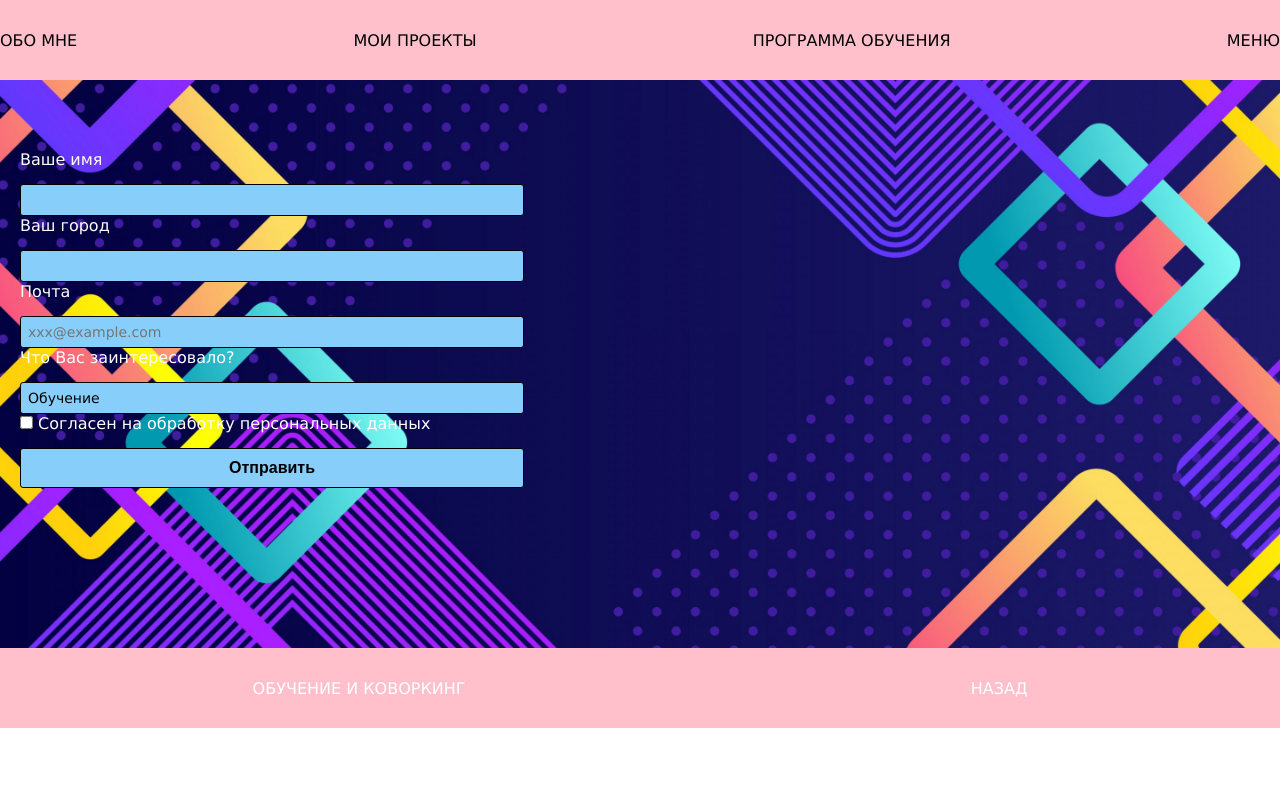
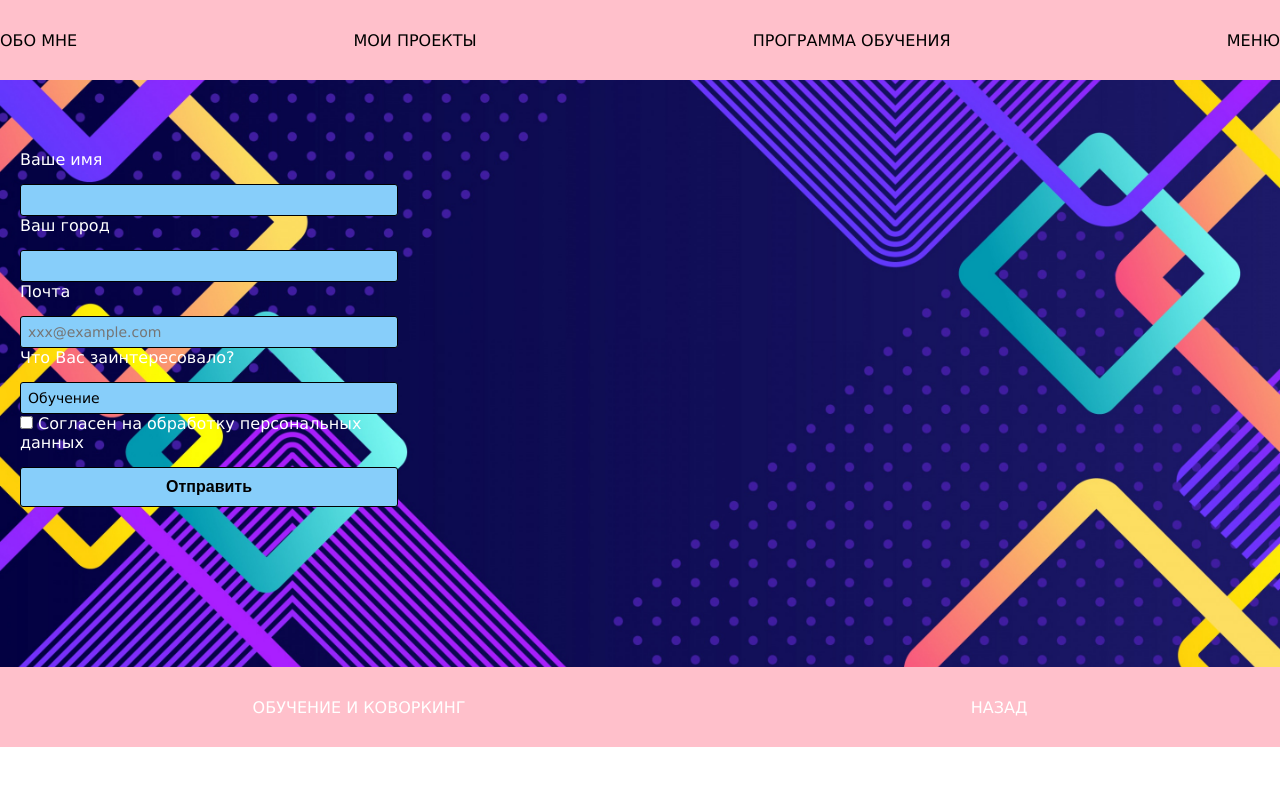
Before and after one commit to iakoshin/project-htmlcss, a plain HTML site: page project-8/index.html in a window 1280 px wide. Drawn offline with Linux system fonts and the light colour scheme.

Commit message:
small-changes3

```diff
--- a/project-8/styles.css
+++ b/project-8/styles.css
@@ -38,6 +38,10 @@ a:hover{
     padding-left: 20px;
 }
 
+form {
+  width: 30%;
+}
+
 .form-row {
     display: flex;
     justify-content: flex-start;
@@ -45,7 +49,6 @@ a:hover{
     flex-wrap: wrap;
     font-family: Verdana, Geneva, Tahoma, sans-serif;
     color: white;
-    width: 40%;
   }
 
   .form-row input[type='text'],
```
